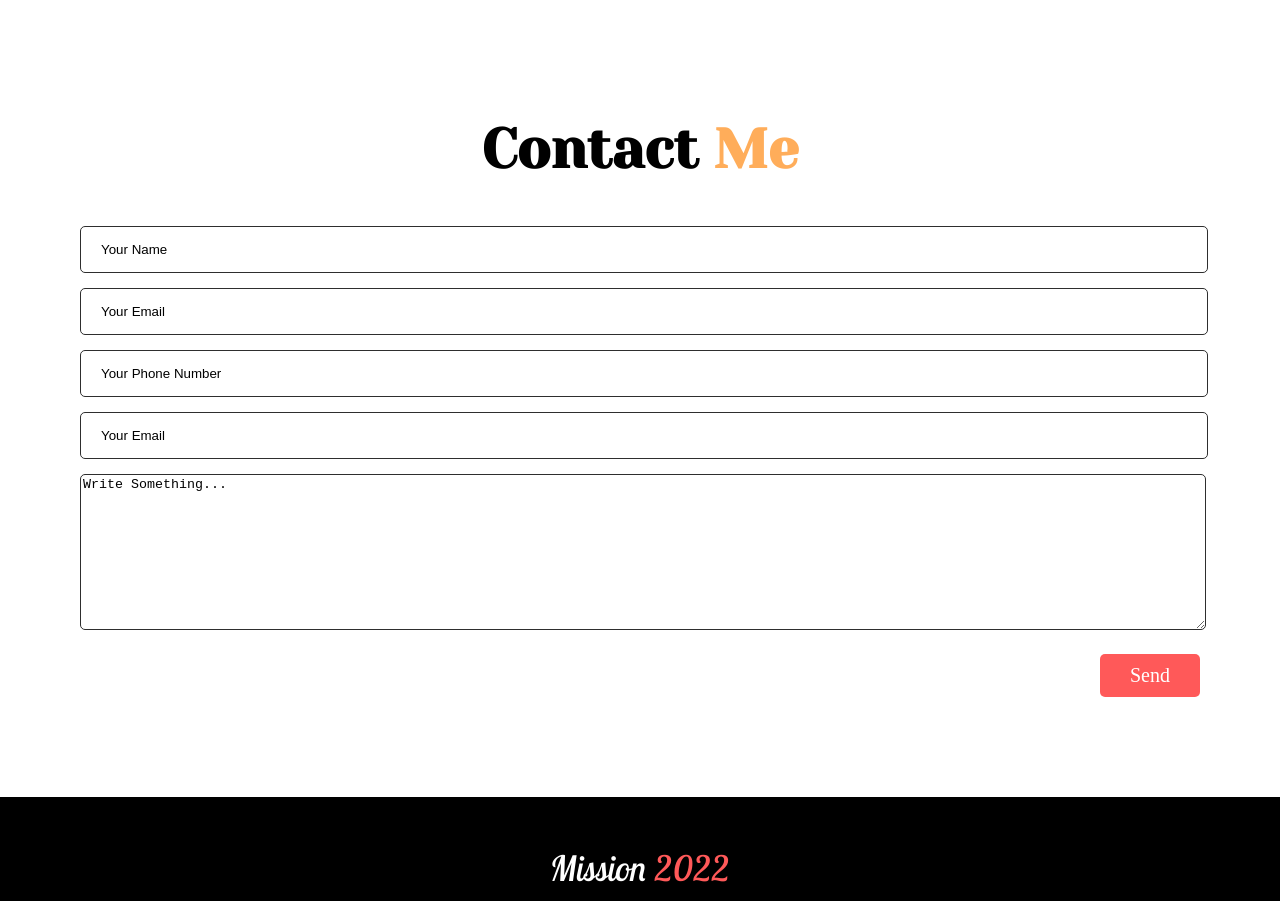
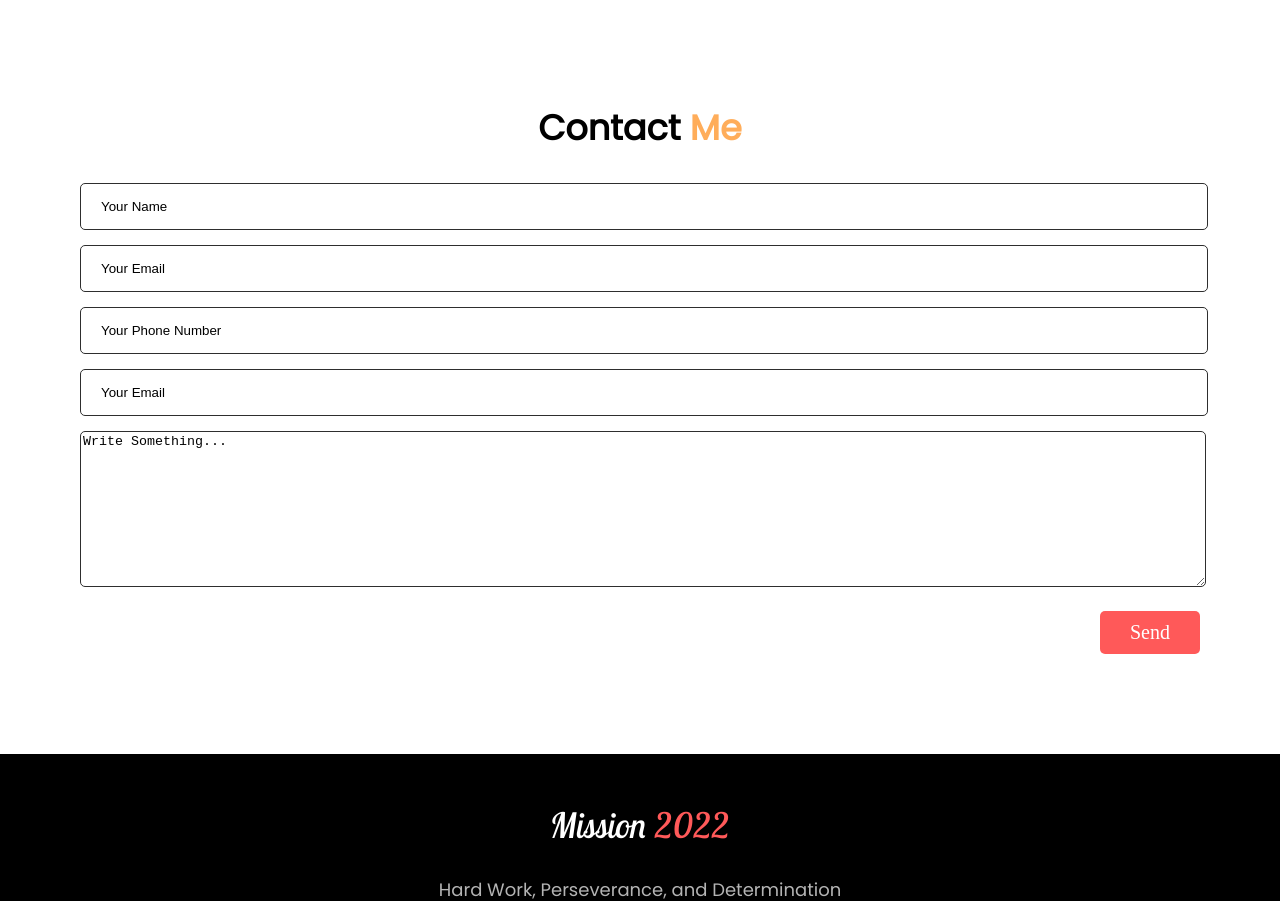
Before and after one commit to Kazi-Samrat/my-portfolio, a plain HTML site: page index.html in a window 1280 px wide. Shown: the part 2561-3462 px from the top of the page. Drawn offline with Linux system fonts and the light colour scheme.

Commit message:
last update
yes

```diff
--- a/index.html
+++ b/index.html
@@ -111,7 +111,7 @@
     <section id="contact-area" >
             <div class="contact-info">
 
-                <h1>Contact <span style="color: #FFAD5A;">Me</span></h1>
+                <h2>Contact <span style="color: #FFAD5A;">Me</span></h2>
 
                 <input type="text" placeholder="Your Name"> <br>
                 <input type="email" placeholder="Your Email"><br>
--- a/style.css
+++ b/style.css
@@ -232,7 +232,7 @@ input::placeholder {
     float: right;
 }
 
-#contact-area h1{
+#contact-area h2{
     text-align: center;
 }
 
```
